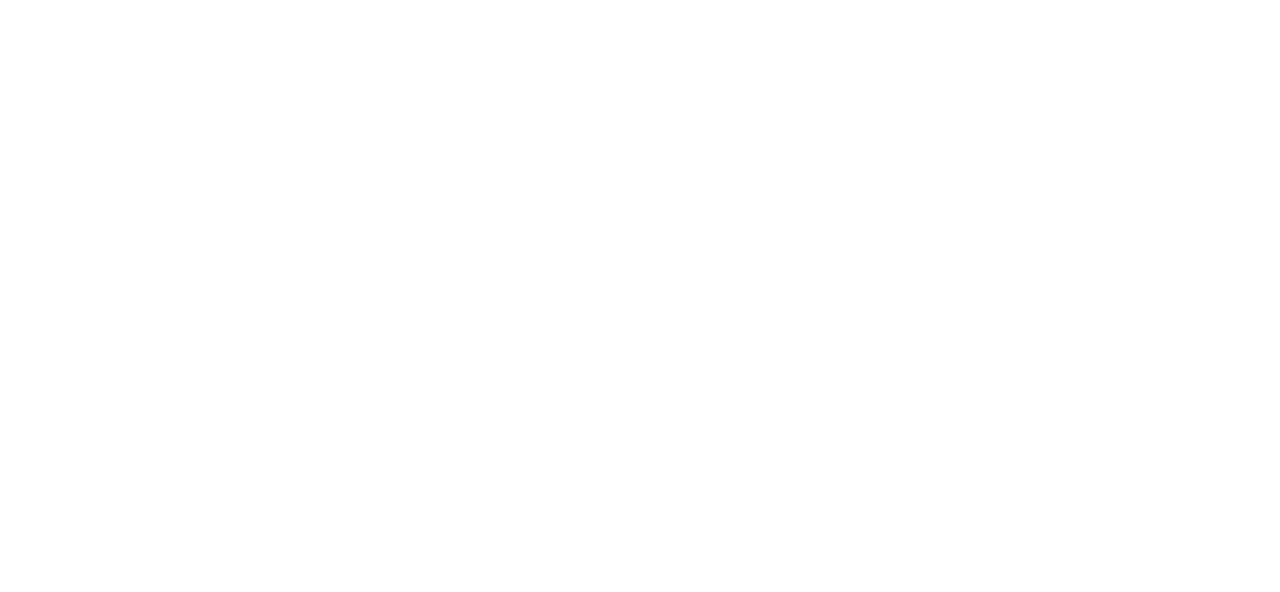
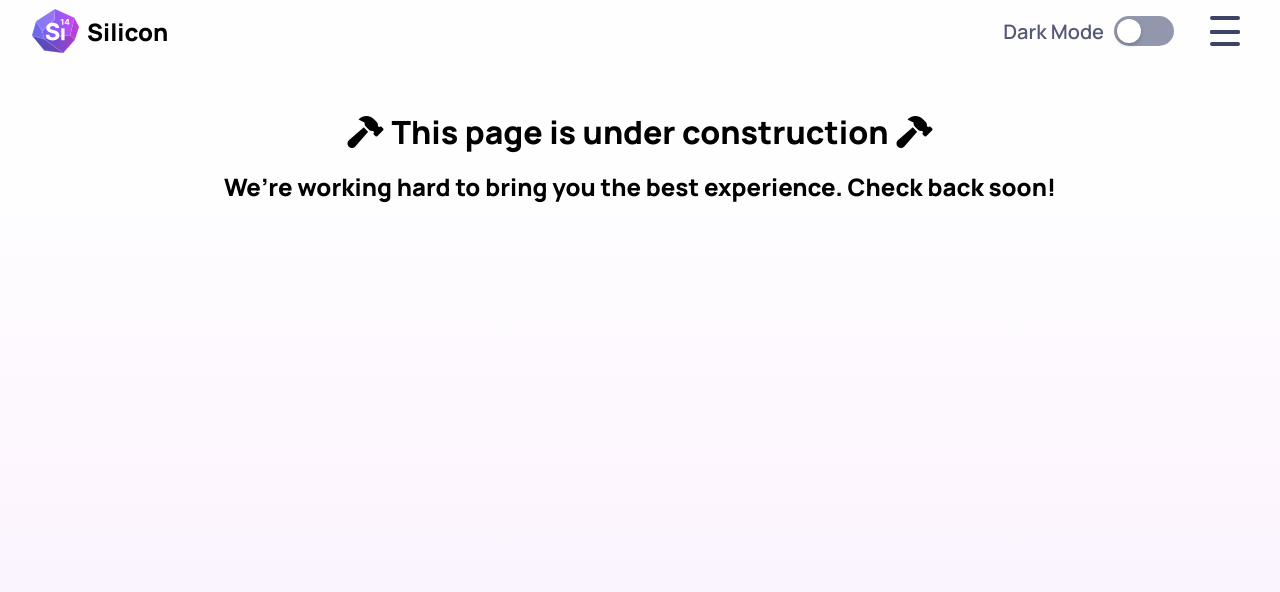
Before and after one commit to Joaaker/Silicon-JS-frontend, a React (Vite) app: page /Silicon-JS-frontend/Construction in a window 1280 px wide. Before the commit this address had no page. Shown: the top 592 px of the page. Built offline with nearby package versions, Linux system fonts and the light colour scheme.

Commit message:
Removed styles folder and redesigned ExpandedHamurger

```diff
--- a/src/App.jsx
+++ b/src/App.jsx
@@ -3,6 +3,7 @@ import { BrowserRouter, Routes, Route } from 'react-router-dom';
 import { DarkModeProvider } from './common/DarkModeContext';
 import Home from './pages/Home';
 import Contact from './pages/Contact';
+import Construction from './pages/Construction';
 
 function App() {
   return (
@@ -11,6 +12,7 @@ function App() {
         <Routes>
           <Route path="/" element={<Home />} />
           <Route path="/Contact" element={<Contact />} />
+          <Route path="/Construction" element={<Construction />} />
         </Routes>
       </BrowserRouter>
     </DarkModeProvider>
--- /dev/null
+++ b/src/components/DiscoverMoreBtn.jsx
@@ -0,0 +1,14 @@
+import React from 'react'
+
+const DiscoverMoreBtn = () => {
+  return (
+    <div className="discover-btn-container">
+        <button aria-label="Discover more" className="circle-btn">
+            <i className="fa-solid fa-chevron-up fa-rotate-180"></i>
+        </button>
+        <span className="discover-more-text">Discover more</span>
+    </div>
+  )
+}
+
+export default DiscoverMoreBtn
--- a/src/components/ExpandedHamburgerNav.jsx
+++ b/src/components/ExpandedHamburgerNav.jsx
@@ -16,7 +16,7 @@ const ExpandedNav = () => {
         className={({ isActive }) => `nav-link ${isActive ? 'active' : ''}`}
         >Contact</NavLink>
 
-      <Link className="primary-btn" id="signin-auth-btn" to="/">
+      <Link className="primary-btn" id="signin-auth-btn" to="/Construction" end>
         <i className="fa-regular fa-user"></i>
         <span>Sign in / up</span>
       </Link>
--- a/src/components/Features2.jsx
+++ b/src/components/Features2.jsx
@@ -22,7 +22,7 @@ const Features2 = () => {
                 Manage payments and transactions online
               </li>
             </ul>
-            <Link className="primary-btn learn-more-btn" to="/">
+            <Link className="primary-btn learn-more-btn" to="/Construction" end>
               <span>Learn more</span>
               <i className="fa-solid fa-arrow-right"></i>
             </Link>
@@ -47,7 +47,7 @@ const Features2 = () => {
           <div className="infoContainer" id="lower-5" >
             <p>A elementur and imperdiet enim, pretium etiam facilisi aenean quam mauris.</p>
           </div>
-          <Link className="primary-btn learn-more-btn" id="lower-6" to="/">
+          <Link className="primary-btn learn-more-btn" id="lower-6" to="/Construction" end>
             <span>Learn more</span>
             <i className="fa-solid fa-arrow-right"></i>
           </Link>
--- a/src/components/Navbar.jsx
+++ b/src/components/Navbar.jsx
@@ -21,7 +21,9 @@ const Navbar = () => {
           className={({ isActive }) => `nav-link desktop-only ${isActive ? 'active' : ''}`}
         >Contact</NavLink>
         <DarkModeToggle />
-        <SignInBtn />
+        <div className="desktop-only">
+          <SignInBtn/>
+        </div>
         <HamburgerBtn />
         <ExpandedHamburgerNav/>
       </nav>
--- a/src/components/Showcase.jsx
+++ b/src/components/Showcase.jsx
@@ -1,5 +1,6 @@
 import React, { useContext } from 'react';
 import { DarkModeContext } from '../common/DarkModeContext';
+import DiscoverMoreBtn from './DiscoverMoreBtn';
 
 const Showcase = () => {
   const { darkMode } = useContext(DarkModeContext);
@@ -18,12 +19,7 @@ const Showcase = () => {
             <img className={`${darkMode ? 'displayNone' : ''}`} src={`${import.meta.env.BASE_URL}Images/googlePlayLight.svg`} alt="Google play logo"/>
             <img className={`${darkMode ? '' : 'displayNone'}`} src={`${import.meta.env.BASE_URL}Images/googlePlayDark.svg`} alt="Google play logo"/>
         </a>
-        <div className="discover-btn-container">
-            <button aria-label="Discover more" className="circle-btn">
-                <i className="fa-solid fa-chevron-up fa-rotate-180"></i>
-            </button>
-            <span className="discover-more-text">Discover more</span>
-        </div>
+        <DiscoverMoreBtn/>
         <div className="imageContainer u-select-none">
             <img src={`${import.meta.env.BASE_URL}Images/iphone12Showcase.svg`} alt="iPhone 12"/>
         </div>
--- a/src/components/SignInBtn.jsx
+++ b/src/components/SignInBtn.jsx
@@ -3,7 +3,7 @@ import { Link } from 'react-router-dom'
 
 const SignInBtn = () => {
   return (
-    <Link className="primary-btn desktop-only" id="signin-auth-btn" to="/">
+    <Link className="primary-btn" id="signin-auth-btn" to="/Construction" end>
         <i className="fa-regular fa-user"></i>
         <span>Sign in / up</span>
     </Link>
--- /dev/null
+++ b/src/pages/Construction.jsx
@@ -0,0 +1,23 @@
+import React from 'react'
+import Navbar from '../components/Navbar';
+
+const Construction = () => {
+  return (
+    <>
+    <div className='gradient-wrapper'>
+      <Navbar/>
+      <main className='constructionMain'>
+        <h1>
+          <i class="fa-solid fa-hammer"></i>
+          This page is under construction
+          <i class="fa-solid fa-hammer"></i>
+        </h1>
+        <h2>We’re working hard to bring you the best experience. Check back soon!</h2>
+      </main>
+    </div>
+    </>
+
+  )
+}
+
+export default Construction
--- a/src/scss/main.css
+++ b/src/scss/main.css
@@ -1997,6 +1997,20 @@ iframe {
   }
 }
 
+.constructionMain {
+  display: flex;
+  flex-direction: column;
+  height: 100vh;
+  padding: 3rem;
+  text-align: center;
+}
+.constructionMain h1 {
+  padding-bottom: 1rem;
+}
+.constructionMain h1 i {
+  margin: 0 0.5rem;
+}
+
 @media (max-width: 767px) {
   .all-logos-container,
   .imageContainer,
--- a/src/scss/main.scss
+++ b/src/scss/main.scss
@@ -28,5 +28,6 @@
 @import "./sections/footer";
 @import "./sections/contact-page-main";
 @import "./sections/mapSection";
+@import "./sections/construction";
 
 @import "./misc/responsivity";
--- /dev/null
+++ b/src/scss/sections/_construction.scss
@@ -0,0 +1,12 @@
+.constructionMain{
+    @include flex-column;
+    height: 100vh;
+    padding: 3rem;
+    text-align: center;
+    h1{
+        padding-bottom: 1rem;
+        i{
+            margin: 0 .5rem;
+        }
+    }
+}
```
Also changed, not shown: 1 other file (tests, documents, lock files or other folders).
